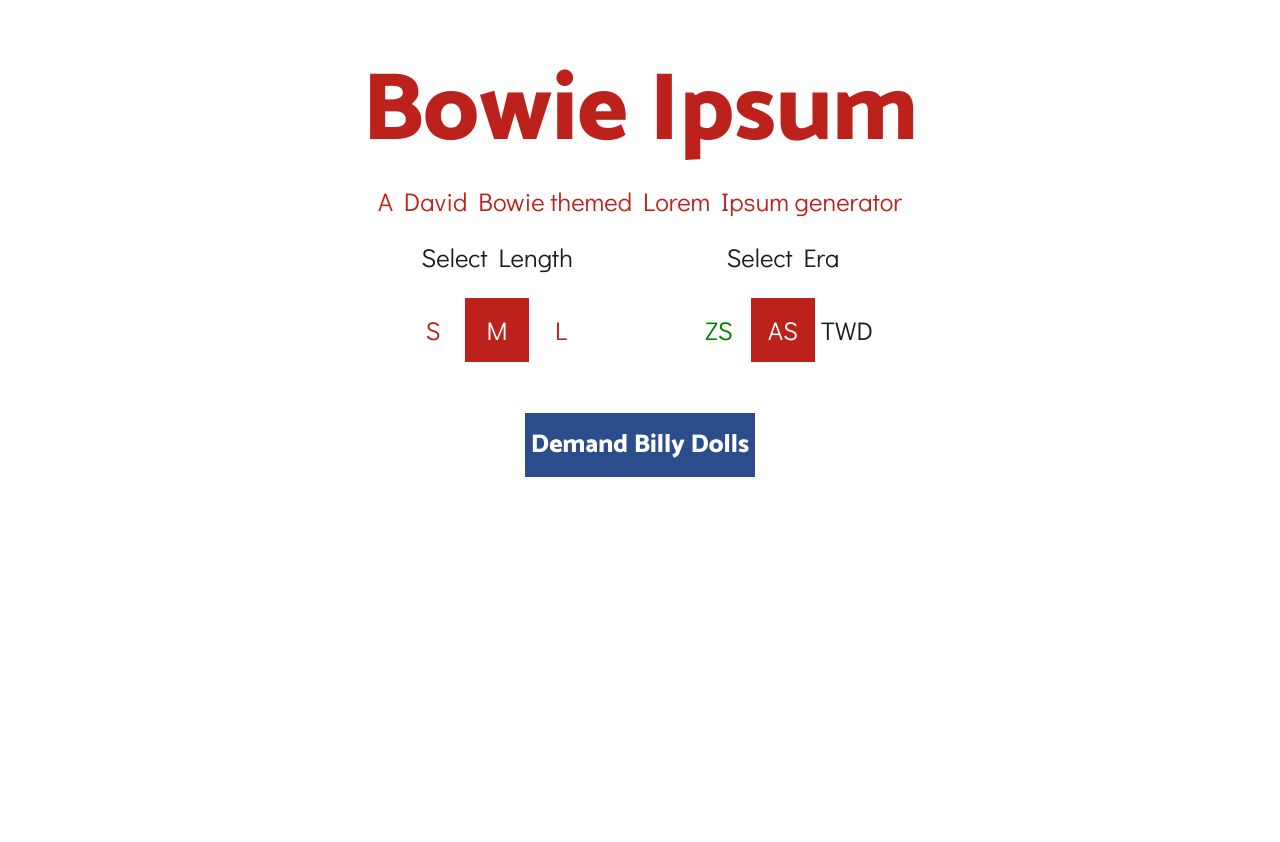
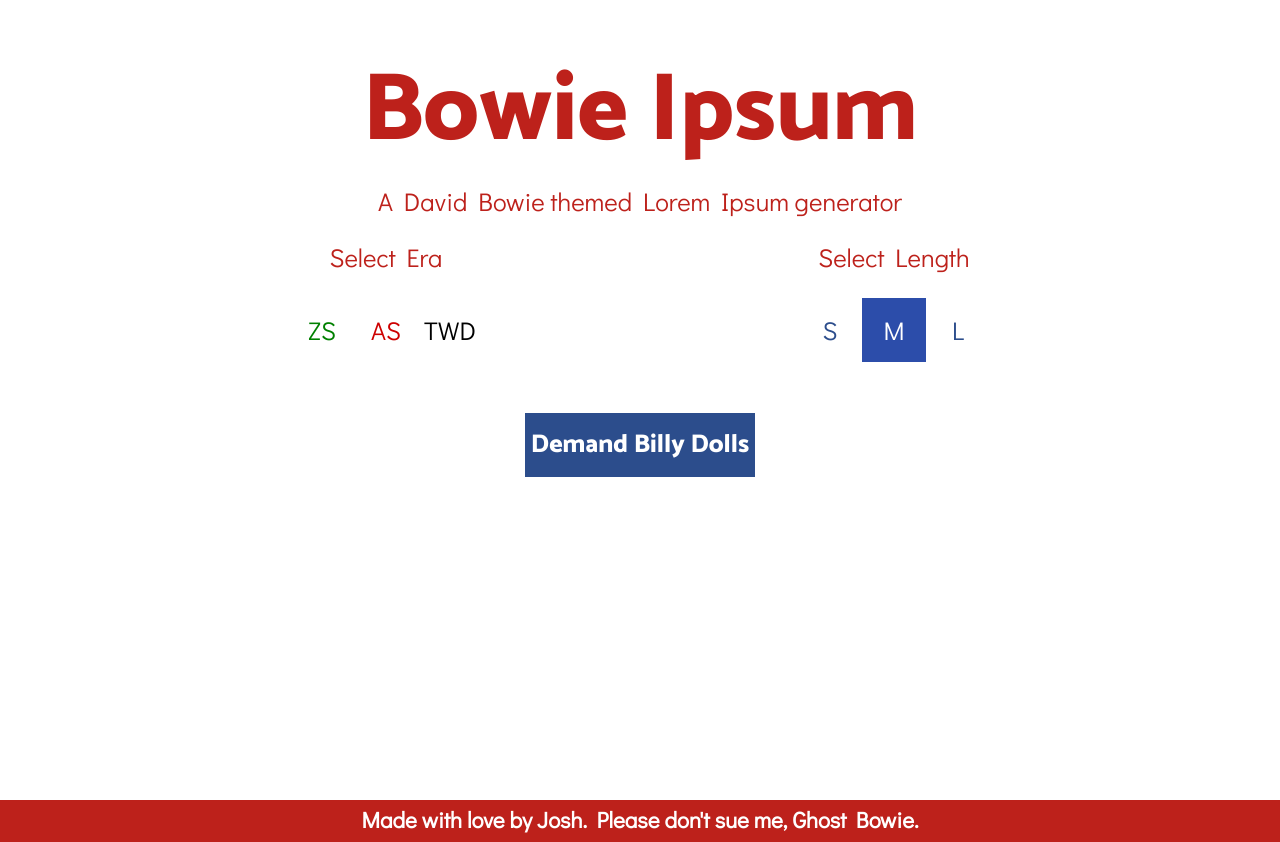
Before and after one commit to joshvince/bowie-ipsum, a React (Create React App) app: page / in a window 1280 px wide. Before the commit the page ends 800 px from the top, so only its background shows below. Built offline with nearby package versions, Linux system fonts and the light colour scheme.

Commit message:
context, baby

```diff
--- a/src/App.css
+++ b/src/App.css
@@ -2,55 +2,13 @@
    v2.0 | 20110126
    License: none (public domain)
 */
-
-html, body, div, span, applet, object, iframe,
-h1, h2, h3, h4, h5, h6, p, blockquote, pre,
-a, abbr, acronym, address, big, cite, code,
-del, dfn, em, img, ins, kbd, q, s, samp,
-small, strike, strong, sub, sup, tt, var,
-b, u, i, center,
-dl, dt, dd, ol, ul, li,
-fieldset, form, label, legend,
-table, caption, tbody, tfoot, thead, tr, th, td,
-article, aside, canvas, details, embed,
-figure, figcaption, footer, header, hgroup,
-menu, nav, output, ruby, section, summary,
-time, mark, audio, video {
-	margin: 0;
-	padding: 0;
-	border: 0;
-  font-size: 1em;
-  font-family: 'Didact Gothic', sans-serif;
-  vertical-align: baseline;
-}
-/* HTML5 display-role reset for older browsers */
-article, aside, details, figcaption, figure,
-footer, header, hgroup, menu, nav, section {
-	display: block;
-}
-body {
-	line-height: 1;
-}
-ol, ul {
-	list-style: none;
-}
-blockquote, q {
-	quotes: none;
-}
-blockquote:before, blockquote:after,
-q:before, q:after {
-	content: '';
-	content: none;
-}
-table {
-	border-collapse: collapse;
-	border-spacing: 0;
-}
-
-body {
-  max-width: 100vw;
+#app-container {
+  width: 100%;
   display: flex;
+  flex-direction: column;
   justify-content: center;
+  align-items: center;
+  transition: background-color 2s;
 }
 
 .catamaran, h1, h2, h3 {
@@ -63,3 +21,15 @@
   line-height: 1.2em;
   color: var(--as-black);
 }
+
+footer {
+  width: 100%;
+  padding: 0.4em;
+  font-size: 1.4em;
+  text-align: center;
+}
+
+footer a {
+  text-decoration: none;
+  color: inherit;
+}
--- a/src/App.js
+++ b/src/App.js
@@ -1,12 +1,35 @@
 import React, { Component } from 'react';
-
+import {ThemeContext, Themes} from './theme-context';
 import './App.css';
 import Homepage from './Bowie/Homepage';
+import Footer from './Footer';
 
 class App extends Component {
+  constructor(props){
+    super(props);
+
+    this.switchTheme = (newTheme) => {
+      this.setState({
+        theme: Themes[newTheme]
+      })
+    }
+
+    this.state = {
+      theme: Themes["aladdin-sane"],
+      switchTheme: this.switchTheme
+    }
+  }
   render() {
     return (
-      <Homepage />
+      <ThemeContext.Provider value={this.state}>
+        <div
+          id="app-container"
+          style={{backgroundColor: this.state.theme.alt}}
+        >
+          <Homepage />
+          <Footer />
+        </div>
+      </ThemeContext.Provider>
     );
   }
 }
--- a/src/Bowie/Homepage.css
+++ b/src/Bowie/Homepage.css
@@ -1,28 +1,28 @@
 @import './colors.css';
 
-#page-container {
+#content-container {
   width: 100%;
   max-width: 1000px;
+  min-height: 100vh;
   margin: 0;
-  background-color: var(--as-white);
+  transition: background-color 2s;
 }
 
 .headline {
   margin-top: 4em;
-  color: var(--as-dark-red);
+}
+
+h1, .subheader {
+  transition: color 2s;
 }
 
 h1 {
   font-size: 3em;
 }
 
-.highlight {
-  color: var(--as-dark-red);
-}
 
 @media only screen and (min-width: 768px) {
   h1 {
     font-size: 6em;
   }
-
 }
--- a/src/Bowie/Homepage.js
+++ b/src/Bowie/Homepage.js
@@ -1,5 +1,5 @@
 import React, { Component } from 'react';
-
+import {ThemeContext} from '../theme-context';
 import Generator from '../Generator/Generator';
 
 import Selectors from './Selectors/Selectors';
@@ -39,28 +39,30 @@
 
   render() {
     return (
-      <div id="page-container">
+      <ThemeContext.Consumer>
+        {({theme}) => (
+          <div id="content-container" style={{backgroundColor: theme.alt}}>
             <div className="grid-container centered">
               <div className="full-width-box headline">
-            <h1>Bowie Ipsum</h1>
+                <h1 style={{color: theme.color}}>Bowie Ipsum</h1>
               </div>
               <div className="full-width-box">
-            <p className="highlight">A David Bowie themed Lorem Ipsum generator</p>
+                <p className="subheader" style={{color: theme.color}}>
+                  A David Bowie themed Lorem Ipsum generator
+                </p>
               </div>
               <Selectors submitHandler={this.generateLorem}/>
               <div ref={this.setLoremRef} className="full-width-box">
                 {this.state.showLorem ?
-              <Lorem
-                loremText={this.state.loremText}
-                songList={this.state.loremSongs}
-                era={this.state.era}
-              />
+                  <Lorem loremText={this.state.loremText} songList={this.state.loremSongs}/>
                   :
                   null
                 }
               </div>
             </div>
           </div>
+        )}
+      </ThemeContext.Consumer>
     );
   }
 }
--- a/src/Bowie/Lorem/Lorem.css
+++ b/src/Bowie/Lorem/Lorem.css
@@ -1,22 +1,10 @@
 #lorem-container {
-  padding: 2em;
+  padding: 0 2em 2em 2em;
   width: 100%;
 }
 
 .lorem-text {
   margin-bottom: 1em;
-}
-
-.lorem-text.ziggy-stardust {
-  color: green;
-}
-
-.lorem-text.aladdin-sane {
-  color: var(--as-red);
-}
-
-.lorem-text.thin-white-duke {
-  color: var(--as-black);
 }
 
 ::selection {
@@ -42,21 +30,9 @@
   border: solid 2px;
 }
 
-.song.ziggy-stardust {
-  color: green;
-  border-color: green;
+.lorem-text, .song {
+  transition: color 2s;
 }
-
-.song.aladdin-sane {
-  color: var(--as-red);
-  border-color: var(--as-red);
-}
-
-.song.thin-white-duke {
-  color: var(--as-black);
-  border-color: var(--as-black);
-}
-
 
 .copy-button {
   height: 2.5em;
--- a/src/Bowie/Selectors/Selectors.css
+++ b/src/Bowie/Selectors/Selectors.css
@@ -33,6 +33,7 @@
 }
 
 .selector-label {
+  transition: color 2s;
   margin-bottom: 1em;
 }
 
@@ -40,13 +41,13 @@
 
 .length.selector {
   border: none;
-  color: var(--as-dark-red);
+  color: var(--as-blue);
 }
 
 .length.selector:hover, .length.selector:focus, .length.selector.selected {
   color: var(--as-white);
-  border-color: var(--as-dark-red);
-  background-color: var(--as-dark-red);
+  border-color: var(--as-light-blue);
+  background-color: var(--as-light-blue);
 }
 
 /* ERA SELECTORS */
@@ -60,8 +61,7 @@
 }
 
 .era.selector.aladdin-sane:focus, .era.selector.aladdin-sane:hover, .era.selector.aladdin-sane.selected {
-  color: var(--as-white);
-  background-color: var(--as-dark-red);
+  color: var(--as-red);
 }
 
 .era.selector.ziggy-stardust {
@@ -69,18 +69,27 @@
 }
 
 .era.selector.ziggy-stardust:focus, .era.selector.ziggy-stardust:hover, .era.selector.ziggy-stardust.selected {
-  background-color: yellow;
-  color: green;
+  transition: color 0.5s;
+  color: yellow;
 }
 
 .era.selector.thin-white-duke {
-  color: var(--as-black);
-  background-color: white;
+  text-shadow:
+		-1px -1px 0 var(--as-white),
+		1px -1px 0 var(--as-white),
+		-1px 1px 0 var(--as-white),
+		1px 1px 0 var(--as-white);
+  color: black;
 }
 
 .era.selector.thin-white-duke:focus, .era.selector.thin-white-duke:hover, .era.selector.thin-white-duke.selected {
+  transition: color 0.5s;
+  text-shadow:
+    -1px -1px 0 var(--as-black),
+    1px -1px 0 var(--as-black),
+    -1px 1px 0 var(--as-black),
+    1px 1px 0 var(--as-black);
   color: var(--as-white);
-  background-color: var(--as-black);
 }
 
 /* GENERATOR BUTTON */
--- a/src/Bowie/Selectors/Selectors.js
+++ b/src/Bowie/Selectors/Selectors.js
@@ -1,5 +1,7 @@
 import React, { Component } from 'react';
 import PropTypes from 'prop-types';
+
+import {ThemeContext} from '../../theme-context';
 
 import LengthSelector from './LengthSelector';
 import EraSelector from './EraSelector';
@@ -74,10 +76,38 @@
     let activeLength = this.state.selectedLength;
     let activeEra = this.state.selectedEra;
     return (
-      [
+      <ThemeContext.Consumer>
+        {({theme, switchTheme}) => {
+          const textStyle = {color: theme.color};
+          return [
             <div key={0}>
               <div className="flex-col-center">
-            <p className="selector-label">Select Length</p>
+                <p style={textStyle} className="selector-label">Select Era</p>
+                <div>
+                  <EraSelector
+                    active={theme.name === "ziggy-stardust"}
+                    eraType="ziggy-stardust"
+                    label="ZS"
+                    clickHandler={switchTheme}
+                  />
+                  <EraSelector
+                    active={theme.name === "aladdin-sane"}
+                    eraType="aladdin-sane"
+                    label="AS"
+                    clickHandler={switchTheme}
+                  />
+                  <EraSelector
+                    active={theme.name === "thin-white-duke"}
+                    eraType="thin-white-duke"
+                    label="TWD"
+                    clickHandler={switchTheme}
+                  />
+                </div>
+              </div>
+            </div>,
+            <div key={1}>
+              <div className="flex-col-center">
+                <p style={textStyle} className="selector-label">Select Length</p>
                 <div>
                   <LengthSelector
                     length="short"
@@ -100,31 +130,6 @@
                 </div>
               </div>
             </div>,
-        <div key={1}>
-          <div className="flex-col-center">
-            <p className="selector-label">Select Era</p>
-            <div>
-              <EraSelector
-                active={activeEra === "ziggy-stardust"}
-                eraType="ziggy-stardust"
-                label="ZS"
-                clickHandler={this.changeEra}
-              />
-              <EraSelector
-                active={activeEra === "aladdin-sane"}
-                eraType="aladdin-sane"
-                label="AS"
-                clickHandler={this.changeEra}
-              />
-              <EraSelector
-                active={activeEra === "thin-white-duke"}
-                eraType="thin-white-duke"
-                label="TWD"
-                clickHandler={this.changeEra}
-              />
-            </div>
-          </div>
-        </div>,
             <div key={2} className="full-width-box">
               <GeneratorButton
                 label={this.state.buttonLabel}
@@ -132,6 +137,8 @@
               />
             </div>
           ]
+        }}
+      </ThemeContext.Consumer>
     );
   }
 }
--- /dev/null
+++ b/src/Footer.js
@@ -0,0 +1,21 @@
+import React from 'react';
+import {ThemeContext} from './theme-context';
+import './App.css';
+
+const Footer = () => {
+  return (
+    <ThemeContext>
+      {
+      ({theme}) => (
+        <footer
+          className="catamaran"
+          style={{color: theme.alt, backgroundColor: theme.color}}
+        ><a href="http://joshvince.site">
+          Made with love by Josh. Please don't sue me, Ghost Bowie.
+        </a></footer>
+      )}
+    </ThemeContext>
+  );
+};
+
+export default Footer;
--- a/src/index.css
+++ b/src/index.css
@@ -2,4 +2,60 @@
   margin: 0;
   padding: 0;
   font-family: sans-serif;
+  width: 100vw;
+  max-width: 100vw;
+  display: flex;
+  justify-content: center;
 }
+
+#root {
+  display: flex;
+  justify-content: center;
+  width: 100%;
+  min-height: 100vh;
+}
+
+
+html, body, div, span, applet, object, iframe,
+h1, h2, h3, h4, h5, h6, p, blockquote, pre,
+a, abbr, acronym, address, big, cite, code,
+del, dfn, em, img, ins, kbd, q, s, samp,
+small, strike, strong, sub, sup, tt, var,
+b, u, i, center,
+dl, dt, dd, ol, ul, li,
+fieldset, form, label, legend,
+table, caption, tbody, tfoot, thead, tr, th, td,
+article, aside, canvas, details, embed,
+figure, figcaption, footer, header, hgroup,
+menu, nav, output, ruby, section, summary,
+time, mark, audio, video {
+	margin: 0;
+	padding: 0;
+	border: 0;
+  font-size: 1em;
+  font-family: 'Didact Gothic', sans-serif;
+  vertical-align: baseline;
+}
+/* HTML5 display-role reset for older browsers */
+article, aside, details, figcaption, figure,
+footer, header, hgroup, menu, nav, section {
+	display: block;
+}
+body {
+	line-height: 1;
+}
+ol, ul {
+	list-style: none;
+}
+blockquote, q {
+	quotes: none;
+}
+blockquote:before, blockquote:after,
+q:before, q:after {
+	content: '';
+	content: none;
+}
+table {
+	border-collapse: collapse;
+	border-spacing: 0;
+}
--- /dev/null
+++ b/src/theme-context.js
@@ -0,0 +1,31 @@
+import React from 'react';
+
+export const Themes = {
+  "aladdin-sane": {
+    "name": "aladdin-sane",
+    darkRed: '#BD211B',
+    lightRed: '#CD0000',
+    purple: '#5f5e7b',
+    blue: '#2C4D8C',
+    lightBlue: '#2C4DAA',
+    grey: '#B1A2A7',
+    black: '#1f1b1d',
+    alt: 'white',
+    color: '#BD211B'
+  },
+  "ziggy-stardust": {
+    "name": "ziggy-stardust",
+    alt: '#1f1b1d',
+    color: 'green'
+  },
+  "thin-white-duke": {
+    "name": "thin-white-duke",
+    alt: 'black',
+    color: 'white'
+  }
+}
+
+export const ThemeContext = React.createContext({
+  theme: Themes.aladdinSane,
+  switchTheme: () => {}
+});
```
Also changed, not shown: src/Bowie/Lorem/Lorem.js (+15 -8 lines). Lines whose indentation alone changed are shown as unchanged.
